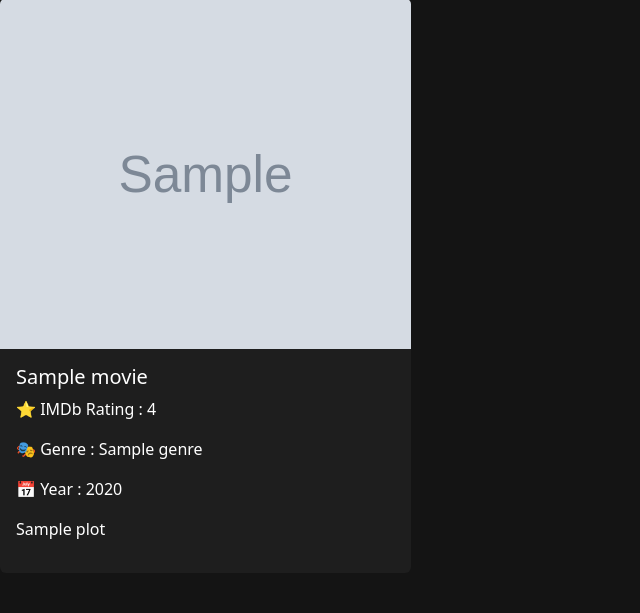
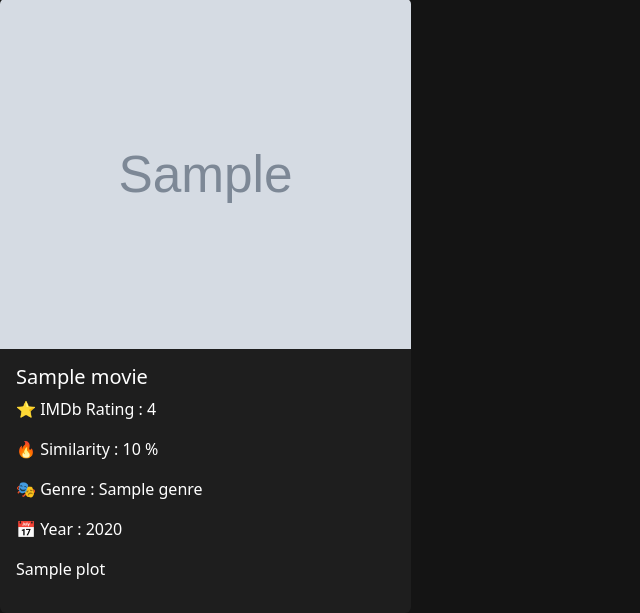
Before and after one commit to aanyajain9/Netflix-Recommendation-System, a Flask app: template templates/index.html in a window 1280 px wide. Shown: the part 896-1509 px from the top of the page, without its empty margins (0-640 px from the left). Before the commit the page ends 1435 px from the top, so only its background shows below. Run offline with Flask 3, Linux system fonts and the light colour scheme; the template is opened without the code that fills it: most values are stand-ins (such as "Sample title", 1, 10 or a date in 2020); grey boxes marked "Sample" are stand-in pictures; parts of the project's set-up code (start-up, migrations or seed data) failed here and were passed over.

Commit message:
Displayed cosine similarity percentage for each recommended movie to improve recommendation transparency.

```diff
--- a/flask_app.py
+++ b/flask_app.py
@@ -58,7 +58,9 @@ def recommend(movie):
 
             "year": details.get("Year", "N/A"),
 
-            "plot": details.get("Plot", "Not Available")
+            "plot": details.get("Plot", "Not Available"),
+
+            "score": round(i[1] * 100, 2)
 
         })
 
--- a/templates/index.html
+++ b/templates/index.html
@@ -199,6 +199,16 @@ class="card-img-top">
 ⭐ IMDb Rating :
 {{movie.rating}}
 
+
+
+</p>
+
+<p>
+
+🔥 Similarity :
+
+{{movie.score}} %
+
 </p>
 
 <p>
```
